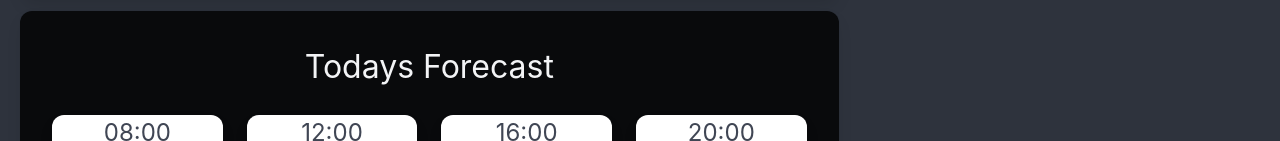
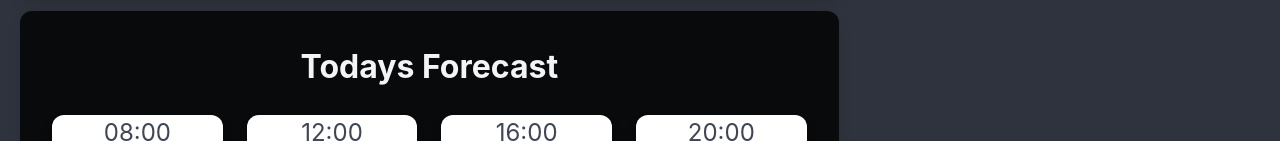
Before and after one commit to AdamMcCarthyCS/web-dev-1-assignment-2, an Eleventy site: page pages/rio.html in a window 1280 px wide. Shown: the part 475-616 px from the top of the page. Built offline with nearby package versions, Linux system fonts and the light colour scheme; Eleventy itself is replaced by a stand-in of ours; files that its build step writes are made by us from their sources.

Commit message:
feat(title): make title text bold

```diff
--- a/pages/rio.html
+++ b/pages/rio.html
@@ -63,7 +63,7 @@
             </section>
             <section class="container columns is-mobile is-multiline has-text-centered box has-background-black ">
                 <div class="column is-12 has-text-light is-size-3">
-                    <h1>Todays Forecast</h1>
+                    <h1 class="has-text-weight-bold">Todays Forecast</h1>
                 </div>
                 <div class="column is-one-quarter">
                     <div class="card">
```
